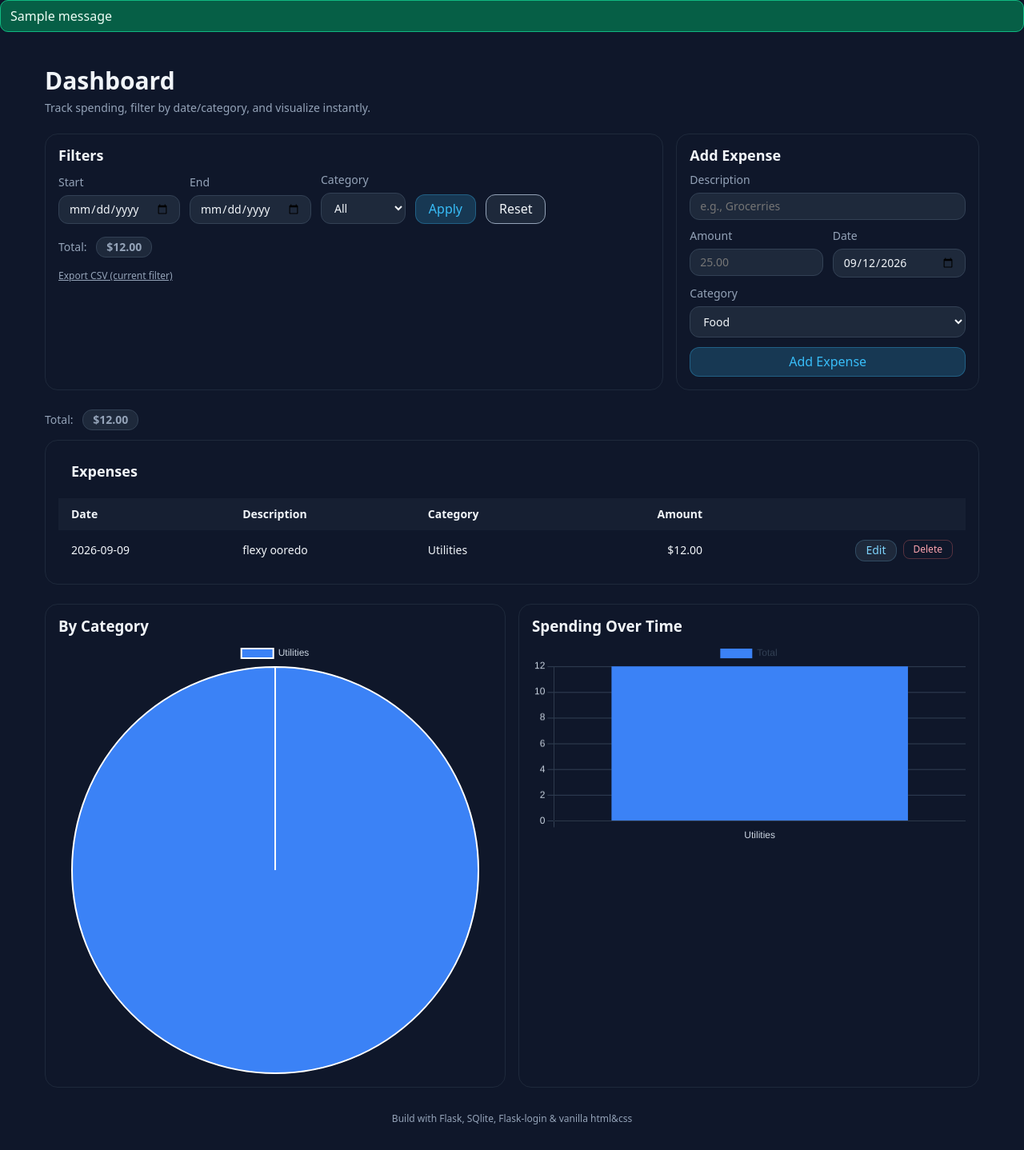
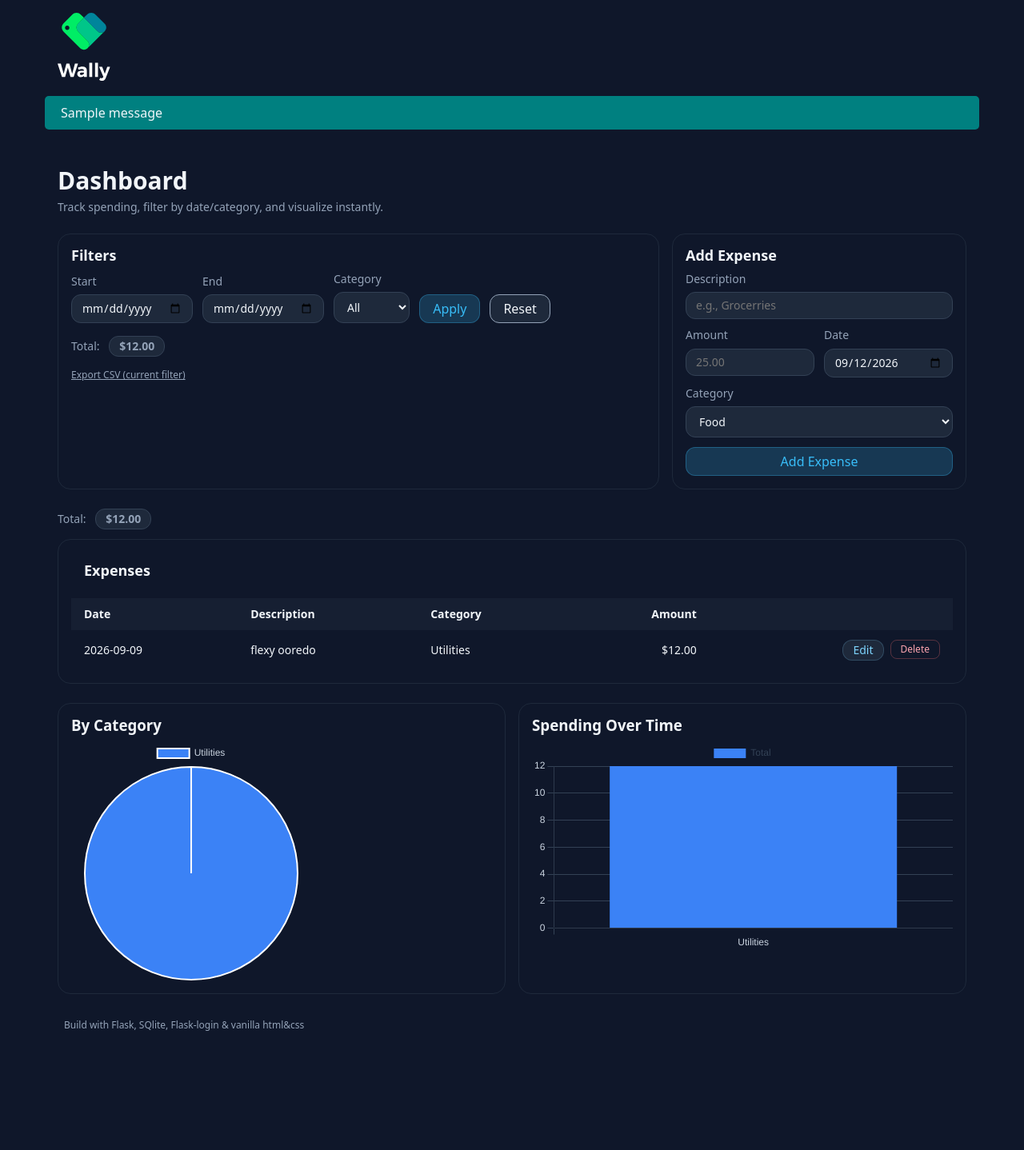
Before and after one commit to bensenouci-ayman/wally, a Flask app: page / in a window 1280 px wide. Shown: the whole page at 80% size. After the commit the page ends 1289 px from the top, so only its background shows below. Run offline with Flask 3, Linux system fonts and the light colour scheme; one stand-in notice (Sample message) is shown.

Commit message:
make some changes on logo and flash colors

```diff
--- a/static/css/style.css
+++ b/static/css/style.css
@@ -280,15 +280,10 @@ thead {
     font-size: .75rem;
     color: rgb(148, 163, 184);
     padding: 0 1rem 2rem;
+    display: flex;
+    justify-content: flex-start;
 }
 
-/* add flash styling */
-
-.flash {
-    list-style: none;
-    padding: 0;
-    margin: 0 0 12px 0;
-}
 .flash li {
     background: #065f46;
     border: 1px solid #10b981;
@@ -321,6 +316,40 @@ thead {
     max-width: 480px;
 }
 
-.left-align {
-    text-align: left;
+.flash {
+    padding: 12px 20px;
+    margin: 15px auto;
+    border-radius: 5px;
 }
+
+.flash.success {
+    background-color: teal;
+    color: #f1f5f9;
+}
+
+.flash.error {
+    background-color: #842029;
+    color: #f1f5f9;
+}
+
+.navigation {
+    max-width: 1200px;
+    margin: 0 auto;
+    padding: 1rem;
+}
+
+.navigation img {
+    margin-left: 1rem;
+}
+
+
+.chart-card {
+    min-width: 0;
+    overflow: hidden;
+}
+
+.chart-container {
+    position: relative;
+    max-width: 100%;
+    height: 300px;
+}
--- a/templates/index.html
+++ b/templates/index.html
@@ -192,11 +192,15 @@
     <section class="grid-charts">
         <div class="card">
             <h3 class="chart-title">By Category</h3>
-            <canvas id="catChart" height="140"></canvas>
+            <div class="chart-container">
+                <canvas id="catChart"></canvas>
+            </div>
         </div>
         <div class="card">
             <h3 class="chart-title">Spending Over Time</h3>
-            <canvas id="dayChart" height="140"></canvas>
+            <div class="chart-container">
+              <canvas id="dayChart"></canvas>
+            </div>
         </div>
     </section>
 </main>
--- a/templates/layout.html
+++ b/templates/layout.html
@@ -6,7 +6,6 @@
         <meta name="description" content="Track spending, filter by date/category, and visualize instantly.">
         <meta name="keywords" content="Track spending, filter spending, follow expenses, finance management">
 
-
         <!-- (Reset/ Normalize) -->
         <link rel="stylesheet" href="{{url_for('static', filename='css/normalize.css')}}">
 
@@ -14,30 +13,35 @@
         <title>{% block title %}Wallety{% endblock %}</title>
 
         <!-- bar charts js -->
+
          <script src="https://cdn.jsdelivr.net/npm/chart.js"></script>
     </head>
     <body>
 
+    <main>
+
+        <nav class="navigation">
+            <a href="{{url_for('index')}}"><img src="../static/logo-wally-white.svg" alt="wally-logo" width="66px"></a>
+        <nav>
+
         <!-- handle flash messages with categories=True -->
 
-        {% with messages = get_flashed_messages(with_categories=True) %}
+        {% with messages = get_flashed_messages(with_categories=true) %}
             {% if messages %}
-            <ul class="flash">
-                {% for category, message in messages%}
-                    <li class="{{category}}">{{message}}</li>
+                {% for category, message in messages %}
+                    <div class="flash {{ category }}">
+                        {{ message }}
+                    </div>
                 {% endfor %}
-            </ul>
             {% endif %}
         {% endwith %}
 
+            {% block body %}{% endblock %}
 
-        <main>
-            {% block body %}{% endblock %}
+            <footer class="main-footer">
+                Build with Flask, SQlite, Flask-login & vanilla html&css
+            </footer>
+
         </main>
-
-        <footer class="main-footer">
-            Build with Flask, SQlite, Flask-login & vanilla html&css
-        </footer>
-
     </body>
 </html>
```
Also changed, not shown: instance/expenses.db, static/logo-wally-white.svg (added), static/logo-wally.svg (deleted).
